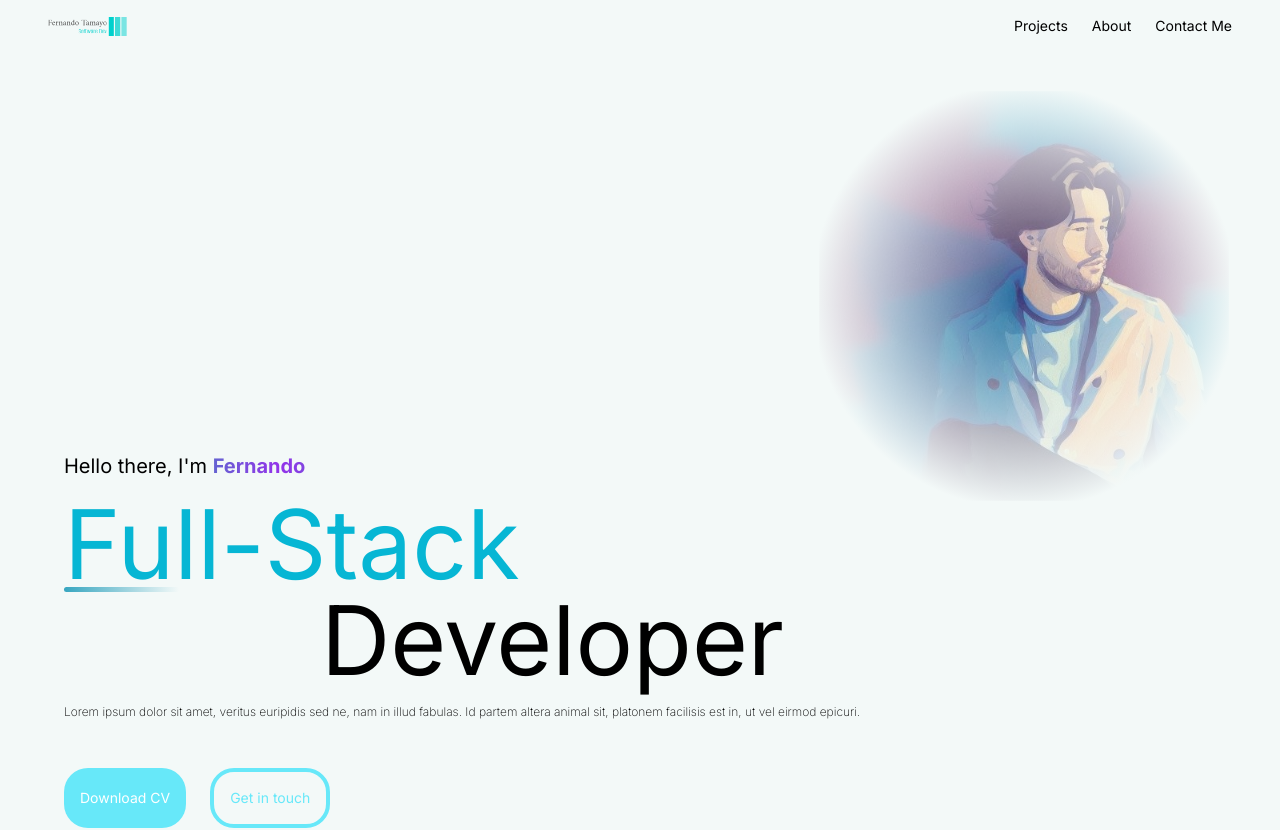
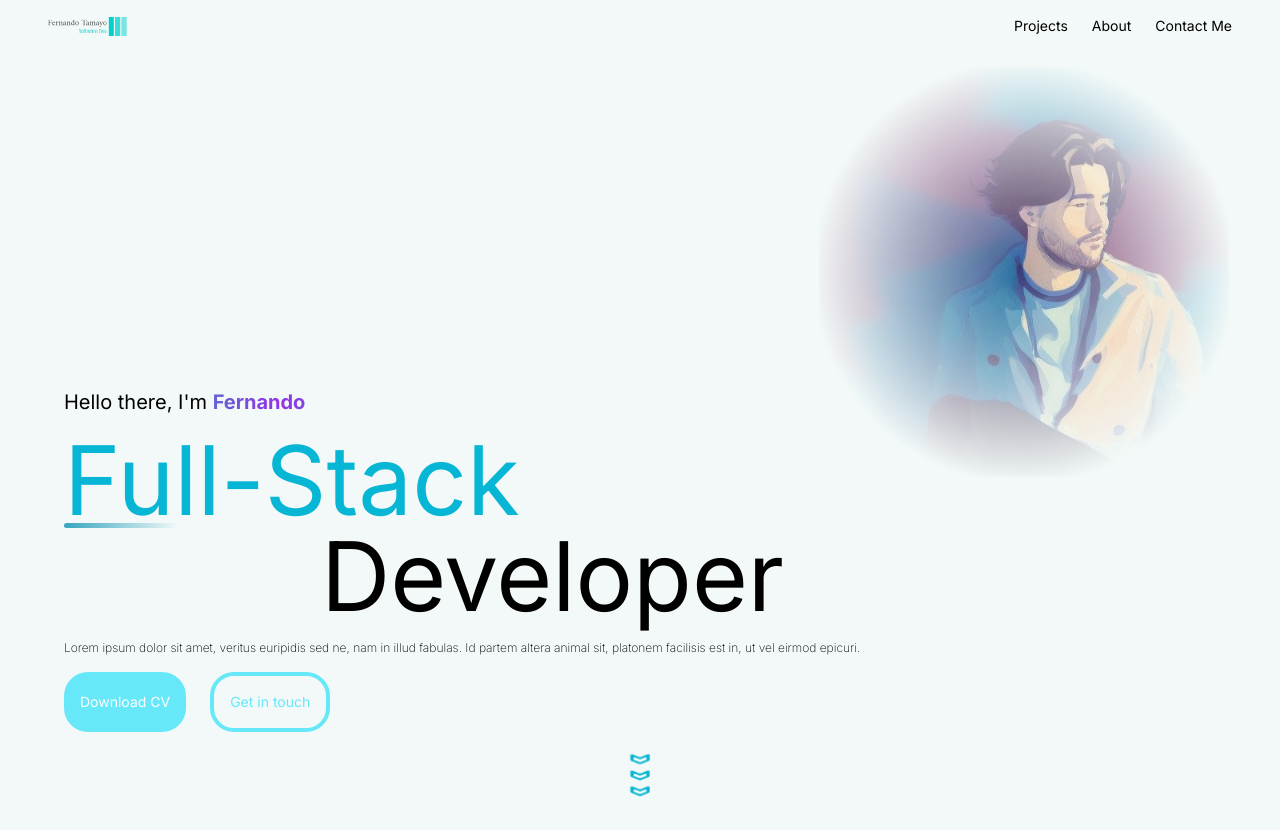
Before and after one commit to Nando1920/Web-Portfolio, a Next.js app: page / in a window 1280 px wide. Shown: the top 830 px of the page. Built offline with nearby package versions, Linux system fonts and the light colour scheme.

Commit message:
adjust sizing

```diff
--- a/src/app/sections/welcome.tsx
+++ b/src/app/sections/welcome.tsx
@@ -20,7 +20,7 @@ export default function WelcomeSection() {
 
   return (
     <section className="h-screen">
-      <div className="absolute scale-[80%] top-[5%] left-[15%] sm:left-auto sm:right-0  ">
+      <div className="absolute scale-[80%] top-[2%] left-[15%] sm:left-auto sm:right-0  ">
         <div className=" h-full w-full  bg-gradient-radial from-transparent via-backgroundLight via-[70%] to-backgroundLight scale-105  z-20 absolute"></div>
         <Image
           src={Me}
@@ -29,7 +29,7 @@ export default function WelcomeSection() {
           className="opacity-1"
         />
       </div>
-      <div className="flex flex-col justify-center gap-[48px] h-full relative pt-48">
+      <div className="flex flex-col justify-center gap-[16px] h-full relative pt-[60%] sm:pt-[0%]">
         <div className="flex flex-col gap-[16px]">
           <div className="text-xl">
             Hello there, I'm{" "}
--- a/src/app/styles/welcome.css
+++ b/src/app/styles/welcome.css
@@ -36,10 +36,10 @@
   @keyframes bounce {
     0%,
     100% {
-      transform: translateY(0) scale(2.2) scalex(2);
+      transform: translateY(0) scale(1.8) scalex(2);
     }
     50% {
-      transform: translateY(10px) scale(1.6) scalex(2);
+      transform: translateY(5px) scale(1.2) scalex(2);
     }
   }
 
```
